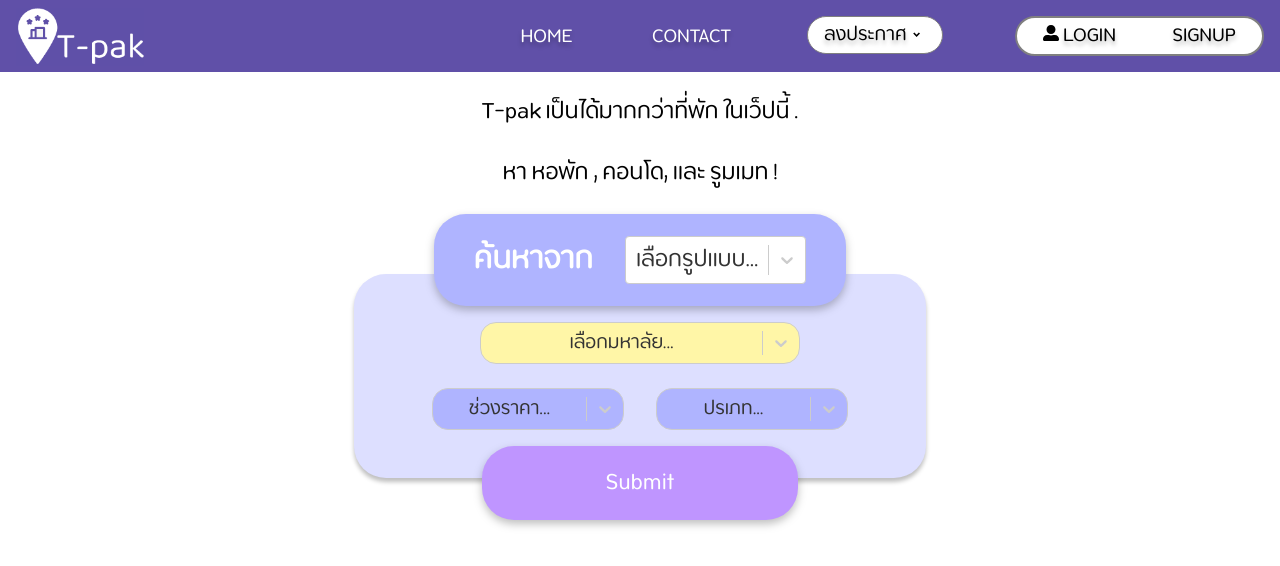
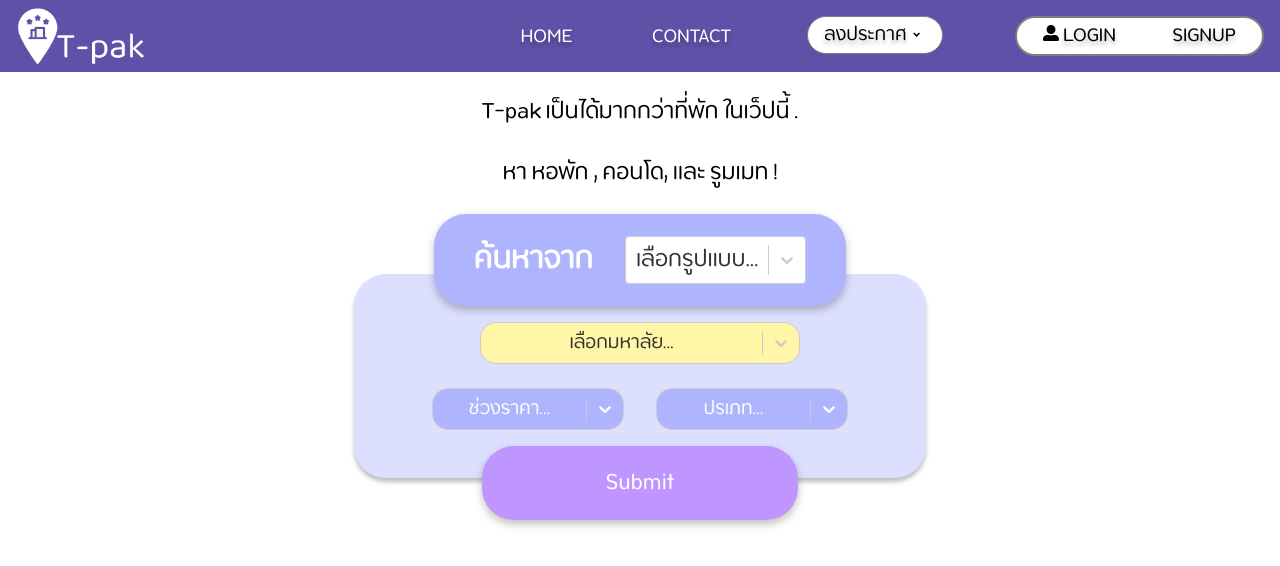
Before and after one commit to mossZmossZ/t-pak, a React (Create React App) app in the folder client/: page /home3 in a window 1280 px wide. Shown: the top 566 px of the page. Built offline with nearby package versions, Linux system fonts and the light colour scheme.

Commit message:
Update home3.js

```diff
--- a/client/src/pages/home3.js
+++ b/client/src/pages/home3.js
@@ -46,7 +46,19 @@ const Home=(props)=>{
           ...base,
           background: "#AFB4ff",
           borderRadius: "1rem",
-          width:'12rem'}),
+          width:'12rem',
+          boxShadow: state.isFocused ? null : null,
+          border: null,
+        }),
+        singleValue: (provided,state) => ({
+            ...provided,
+            color: 'white' ,
+
+        }),
+        dropdownIndicator: base => ({
+            ...base,
+            color: "white" // Custom colour
+          })
 
       };
 
@@ -61,7 +73,7 @@ const Home=(props)=>{
                 <div className="new-head-container">
                     <div className="newhead">
                         <h1>ค้นหาจาก</h1>
-                        <Select className="dropdown2" isSearchable={false}  defaultValue={{label:'เลือกรูปแบบ...',value:''}} options={selectOptions} onChange={(choice) => setUserChoice(choice.value)}  />
+                        <Select className="dropdown2"  isSearchable={false}  defaultValue={{label:'เลือกรูปแบบ...',value:''}} options={selectOptions} onChange={(choice) => setUserChoice(choice.value)}  />
                     </div>
                 </div>
                 <div className="new-main">
```
